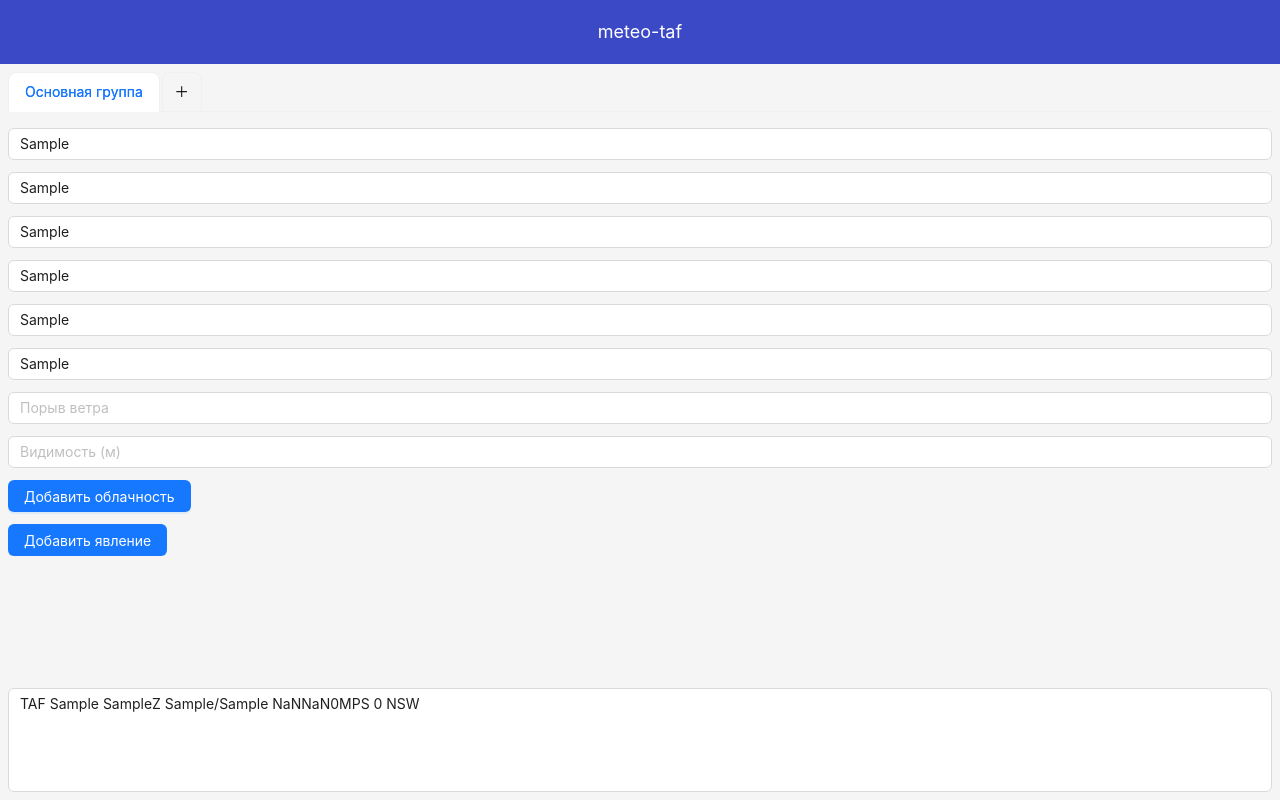
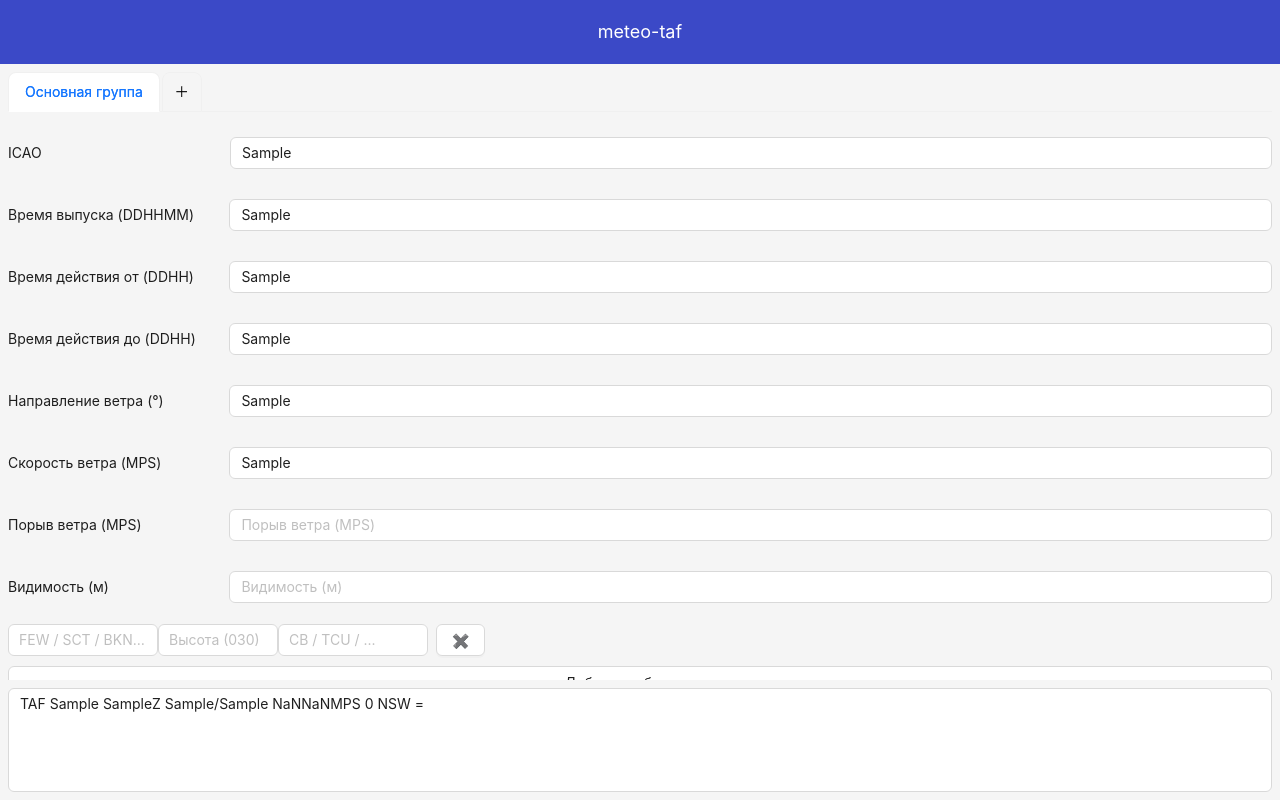
Before and after one commit to IOreshin/meteo-taf-app, a React (Vite) app: page / in a window 1280 px wide. Both pictures are taken after typing "Sample", "Sample", "Sample", "Sample", "Sample", "Sample" into the empty fields and a click on the button "Добавить облачность". Built offline with nearby package versions, Linux system fonts and the light colour scheme.

Commit message:
Реализована облачность. Дореструктурирован inputData

```diff
--- /dev/null
+++ b/src/components/CloudRow.jsx
@@ -0,0 +1,74 @@
+import { AutoComplete, Input } from "antd";
+import { useProject } from "../context/ProjectContext";
+
+
+export function CloudRow({value, onChange}){
+    const {config} = useProject();
+
+    const amountOptions = config?.clouds_amount?.map(c => ({
+        value: c.amount,
+        label: `${c.amount} - ${c.description}`
+    })) || [];
+
+    const typeOptions = config?.clouds_type?.map(c => ({
+        value: c.type,
+        label: c.type ? `${c.type} - ${c.description}` : "Нет характеристики"
+    })) || [];
+
+    const heightOptions = Array.from({ length: 49 }, (_, i) => {
+        const v = String(i + 1).padStart(3, "0");
+        return { value: v, label: v };
+    });
+
+    const amountValue = value?.amount ?? "";
+    const heightValue = value?.height ?? "";
+    const typeValue = value?.cloud_type ?? "";
+
+    const emit = (patch) => {
+    if (typeof onChange === "function") {
+            onChange({ ...value, ...patch });
+        }
+    };
+
+    return (
+        <div>
+            {/* Количество */}
+            <AutoComplete
+                style={{ width: 150 }}
+                options={amountOptions}
+                value={amountValue}
+                placeholder="FEW / SCT / BKN ..."
+                filterOption={false}
+                onSelect={(v) => emit({ amount: v })}
+                onChange={(v) => emit({ amount: v })}
+            >
+                <Input />
+            </AutoComplete>
+            {/* Высота */}
+            <AutoComplete
+                style={{ width: 120 }}
+                options={heightOptions}
+                value={heightValue}
+                placeholder="Высота (030)"
+                filterOption={false}
+                onSelect={(v) => emit({ height: v })}
+                onChange={(v) => emit({ height: v })}
+            >
+                <Input />
+            </AutoComplete>
+
+            {/* Тип облаков */}
+            <AutoComplete
+                style={{ width: 150 }}
+                options={typeOptions}
+                value={typeValue}
+                placeholder="CB / TCU / ..."
+                filterOption={false}
+                onSelect={(v) => emit({ cloud_type: v })}
+                onChange={(v) => emit({ cloud_type: v })}
+            >
+                <Input />
+            </AutoComplete>
+        </div>
+    )
+}
--- /dev/null
+++ b/src/components/CloudsFrame.css
@@ -0,0 +1,4 @@
+.clouds-frame-content{
+    display: flex;
+    gap: 20;
+}
--- /dev/null
+++ b/src/components/CloudsFrame.jsx
@@ -0,0 +1,72 @@
+import { useState } from "react";
+import { useProject } from "../context/ProjectContext"
+import "./CloudsFrame.css"
+import { Button, Popover, Radio } from "antd";
+import { CloudRow } from "./CloudRow";
+
+export function CloudsFrame({frameId}) {
+    const {inputData, setInputData} = useProject();
+
+    if (!inputData || !inputData[frameId])
+        return <div>Нет данных для группы</div>;
+
+    const group = inputData[frameId];
+    const clouds = group.clouds_entries || {};
+
+    const updateRow = (key, newRow) => {
+        setInputData({
+            ...inputData,
+            [frameId] : {
+                ...group,
+                clouds_entries: {
+                    ...clouds,
+                    [key]: newRow
+                }
+            }
+        });
+    };
+
+    const addRow = () => {
+        const newKey = Object.keys(clouds).length;
+
+        setInputData({
+            ...inputData,
+            [frameId]: {
+                ...group,
+                clouds_entries: {
+                    ...clouds,
+                    [newKey]: {amount: "", height: "", cloud_type: ""}
+                }
+            }
+        });
+    };
+
+    const deleteRow = (key) => {
+        const newObj = {...clouds};
+        delete newObj[key];
+
+        setInputData({
+            ...inputData,
+            [frameId]: {
+                ...group,
+                clouds_entries: newObj
+            }
+        });
+    };
+
+    return (
+        <div style={{ display: "flex", flexDirection: "column", gap: 10 }}>
+            {Object.keys(clouds).map((key) => (
+                <div key={key} style={{ display: "flex", gap: 8, alignItems: "center" }}>
+                    <CloudRow
+                        value={clouds[key]}
+                        onChange={(v) => updateRow(key, v)}
+                    />
+                    <Button onClick={() => deleteRow(key)}>✖</Button>
+                </div>
+            ))}
+
+            <Button onClick={addRow}>Добавить облачность</Button>
+        </div>
+    )
+}
--- a/src/components/GroupTabs.jsx
+++ b/src/components/GroupTabs.jsx
@@ -26,6 +26,23 @@ export function GroupTabs() {
 
     const add = () => {
         const newActiveKey = newTabIndex.current++;
+
+        setInputData(prev => ({
+            ...prev,
+            [newActiveKey]: {
+                group_type: "TEMPO",
+                issue_time: prev[0]?.["issue_time"] || "",
+                time_from: "",
+                time_to: "",
+                wind_dir: "",
+                wind_speed: "",
+                wind_gust: "",
+                visibility: "",
+                weather_events: [],
+                clouds_entries: []
+            }
+        }));
+
         const newPanes = [...items];
         newPanes.push({
             label: `Группа ${items.length}`,
--- a/src/components/InputFrame.css
+++ b/src/components/InputFrame.css
@@ -3,3 +3,15 @@
     overflow: auto;
     padding: 8px;
 }
+
+.input-frame-box {
+    display: flex;
+    flex-direction: row;
+    align-items: center;
+}
+
+.input-frame-box p {
+    margin-right: 1rem;
+    text-align: left;
+    width: 250px;
+}
--- a/src/components/InputFrame.jsx
+++ b/src/components/InputFrame.jsx
@@ -4,6 +4,7 @@ import { AirportSelect } from "./AirportSelect";
 import { useState } from "react";
 const { Option } = Select;
 import { useProject } from "../context/ProjectContext";
+import { CloudsFrame } from "./CloudsFrame";
 
 export function InputFrame({isMainGroup, frameId}) {
     const {inputData, setInputData} = useProject();
@@ -16,54 +17,93 @@ export function InputFrame({isMainGroup, frameId}) {
                 [field]: value
             }
         }));
-        console.log(inputData);
     }
 
     return (
         <div style={{ display: "flex", flexDirection: "column", gap: 12, flex: 1 , overflowY:"auto"}}>
-            {isMainGroup ? <AirportSelect onDataChange={onDataChange}/> : <></>}
+            {isMainGroup ?
+            <div className="input-frame-box">
+                <p>ICAO</p>
+                <AirportSelect onDataChange={onDataChange}/>
+            </div> :
+            <></>}
 
             {isMainGroup ? <></> :
-                <Select placeholder="Тип группы" onSelect={value => onDataChange(value, "group_type")}>
+                <div className="input-frame-box">
+                    <p>Тип группы</p>
+                    <Select
+                        placeholder="Тип группы"
+                        onSelect={value => onDataChange(value, "group_type")}
+                        defaultValue={"TEMPO"}
+                    >
                         <Option value="TEMPO">TEMPO</Option>
                         <Option value="BECMG">BECMG</Option>
                     </Select>
+                </div>
             }
 
-            {isMainGroup ? <Input
+            {isMainGroup ?
+            <div className="input-frame-box">
+                <p>Время выпуска (DDHHMM)</p>
+                <Input
                     placeholder="Время выпуска (DDHHMM)"
                     onChange={value => onDataChange(value.target.value, "issue_time")}
                 />
+            </div>
                 : <></>}
 
+            <div className="input-frame-box">
+                <p>Время действия от (DDHH)</p>
                 <Input
                     placeholder="Время действия от (DDHH)"
                     onChange={value => onDataChange(value.target.value, "time_from")}
                 />
+            </div>
+
+            <div className="input-frame-box">
+                <p>Время действия до (DDHH)</p>
                 <Input
                     placeholder="Время действия до (DDHH)"
                     onChange={value => onDataChange(value.target.value, "time_to")}
                 />
+            </div>
+
+            <div className="input-frame-box">
+                <p>Направление ветра (°)</p>
                 <Input
                     placeholder="Направление ветра (°)"
                     onChange={value => onDataChange(value.target.value, "wind_dir")}
                 />
+            </div>
+
+            <div className="input-frame-box">
+                <p>Скорость ветра (MPS)</p>
                 <Input
                     placeholder="Скорость ветра (MPS)"
                     onChange={value => onDataChange(value.target.value, "wind_speed")}
                 />
+            </div>
+
+            <div className="input-frame-box">
+                <p>Порыв ветра (MPS)</p>
                 <Input
-                placeholder="Порыв ветра"
+                    placeholder="Порыв ветра (MPS)"
                     onChange={value => onDataChange(value.target.value, "wind_gust")}
                 />
+            </div>
+
+            <div className="input-frame-box">
+                <p>Видимость (м)</p>
                 <Input
                     placeholder="Видимость (м)"
                     onChange={value => onDataChange(value.target.value, "visibility")}
                 />
+            </div>
 
-            <Space>
+            <CloudsFrame frameId={frameId}/>
+            {/* <Space>
                 <Button type="primary">Добавить облачность</Button>
-            </Space>
+            </Space> */}
 
             <Space>
                 <Button type="primary">Добавить явление</Button>
--- a/src/context/ProjectContext.jsx
+++ b/src/context/ProjectContext.jsx
@@ -8,7 +8,20 @@ export function useProject() {
 
 export function ProjectProvider({ children }) {
     const [config, setConfig] = useState(null);
-    const [inputData, setInputData] = useState(null);
+    const [inputData, setInputData] = useState({
+        "0": {
+            city: "",
+            issue_time: "",
+            time_from: "",
+            time_to: "",
+            wind_dir: "",
+            wind_speed: "",
+            visibility: "",
+            wind_gust: "",
+            weather_events: [],
+            clouds_entries: []
+        }
+    });
 
     return (
         <ProjectContext.Provider value={{
--- a/src/utils/generateTaf.jsx
+++ b/src/utils/generateTaf.jsx
@@ -10,24 +10,27 @@ export function generateTaf(data) {
 
     const wind_gust = data.wind_gust !== "" && data.wind_gust !== undefined
         ? `G${data.wind_gust}`
-        : 0;
+        : "";
 
     const weather_events = data.weather_events || [];
-    const clouds_entries = data.clouds_entries || [];
+    const clouds_entries = data.clouds_entries
+        ? Object.values(data.clouds_entries)
+        : [];
 
+    console.log(clouds_entries);
     const clouds_str = clouds_entries
         .map(c => `${c.amount}${c.height}${c.cloud_type || ""}`)
         .join(" ");
 
-    const weather_str = weather_events.length ? weather_events.join(" ") : "NSW";
+    const weather_str = weather_events.length ? weather_events.join(" ") : "NSW ";
 
     if (!data.group_type) {
         return (
             `TAF ${icao} ${issue_time}Z ` +
             `${time_from}/${time_to} ` +
             `${wind_dir.toString().padStart(3, "0")}` +
-            `${wind_speed.toString().padStart(1, "0")}${wind_gust}MPS ` +
-            `${visibility} ${weather_str} ${clouds_str}`
+            `${wind_speed.toString().padStart(2, "0")}${wind_gust}MPS ` +
+            `${visibility} ${weather_str}${clouds_str}`
         );
     }
 
@@ -35,7 +38,7 @@ export function generateTaf(data) {
         `${data.group_type} ${time_from}/${time_to} ` +
         `${wind_dir.toString().padStart(3, "0")}` +
         `${wind_speed.toString().padStart(2, "0")}MPS ` +
-        `${visibility} ${weather_str} ${clouds_str}`
+        `${visibility} ${weather_str}${clouds_str}`
     );
 }
 
@@ -57,5 +60,6 @@ export function generateTafAllGroups(inputData) {
         result.push(tafLine);
     }
 
+    result[result.length - 1] = result[result.length - 1] + "=";
     return result.join("\n");
 }
```
Lines whose indentation alone changed are shown as unchanged.
